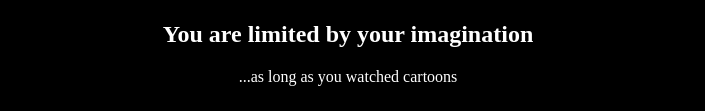
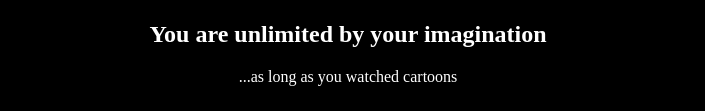
Before and after one commit to asolinks/meme-wars-template, a plain HTML site: page index.html in a window 1280 px wide. Shown: the part 642-753 px from the top of the page, without its empty margins (292-997 px from the left). Drawn offline with nearby package versions, Linux system fonts and the light colour scheme.

Commit message:
default image

```diff
--- a/index.html
+++ b/index.html
@@ -14,7 +14,7 @@
     <h1>🔥 Meme Wars Template</h1>
     <p>Edit this page with your meme (HTML/CSS/JS/images).</p>
     <img class="motivation_img"src="./daenerys.jpeg"/>
-    <h2>You are limited by your imagination</h2>
+    <h2>You are unlimited by your imagination</h2>
     <p>...as long as you watched cartoons</p>
   </div>
 </body>
```
